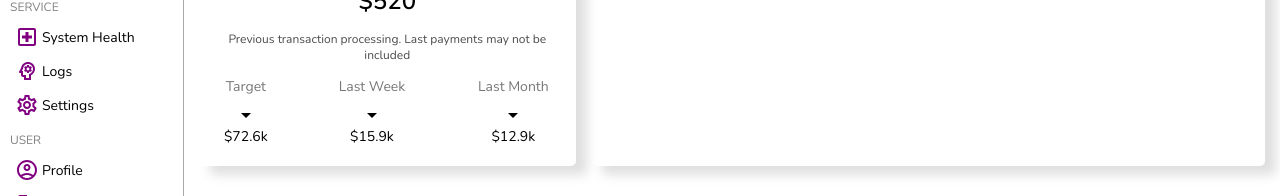
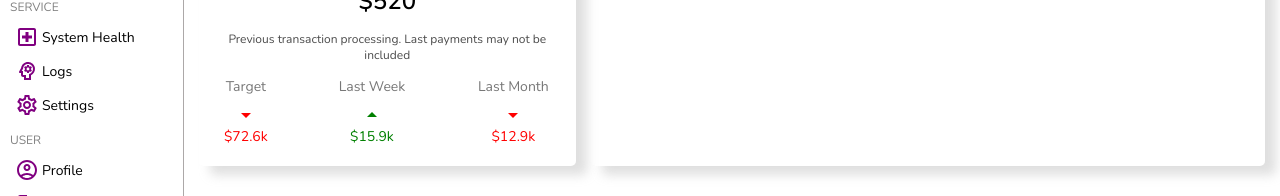
Before and after one commit to Obafemi-NG/admin-app, a React (Create React App) app: page / in a window 1280 px wide. Shown: the part 392-588 px from the top of the page. Built offline with nearby package versions, Linux system fonts and the light colour scheme.

Commit message:
refractored the code so that when loses were recorded in the analysis section, they are displayed as red color and when profits are made, they are displayed as green color

```diff
--- a/src/components/Featured/Featured.jsx
+++ b/src/components/Featured/Featured.jsx
@@ -39,17 +39,17 @@ const Featured = () => {
           Previous transaction processing. Last payments may not be included{" "}
         </p>
         <div className={styles.items}>
-          <div className={styles.details}>
+          <div className={`${styles.details} ${styles.negative}`}>
             <p className={styles.title}>Target</p>
             <ArrowDropDownOutlinedIcon />
             <p className={styles.rate}> {`$${target}k`} </p>
           </div>
-          <div className={styles.details}>
+          <div className={`${styles.details} ${styles.positive}`}>
             <p className={styles.title}>Last Week</p>
-            <ArrowDropDownOutlinedIcon />
+            <ArrowDropUpOutlinedIcon />
             <p className={styles.rate}> {`$${lastWeek}k`} </p>
           </div>
-          <div className={styles.details}>
+          <div className={`${styles.details} ${styles.negative}`}>
             <p className={styles.title}>Last Month</p>
             <ArrowDropDownOutlinedIcon />
             <p className={styles.rate}> {`$${lastMonth}k`} </p>
--- a/src/components/Featured/Featured.module.css
+++ b/src/components/Featured/Featured.module.css
@@ -58,6 +58,12 @@
   flex-direction: column;
   align-items: center;
 }
+.negative {
+  color: red;
+}
+.positive {
+  color: green;
+}
 .rate {
   font-size: 14px;
 }
```
